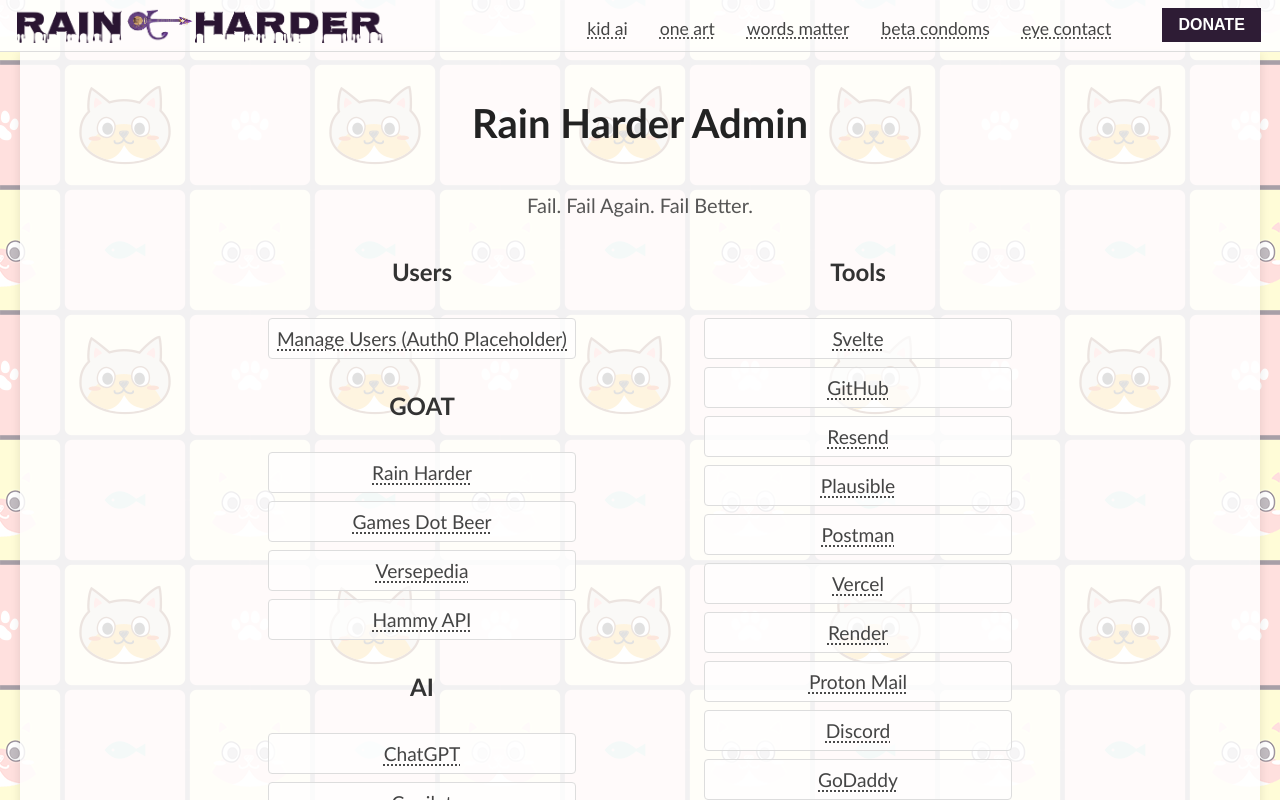
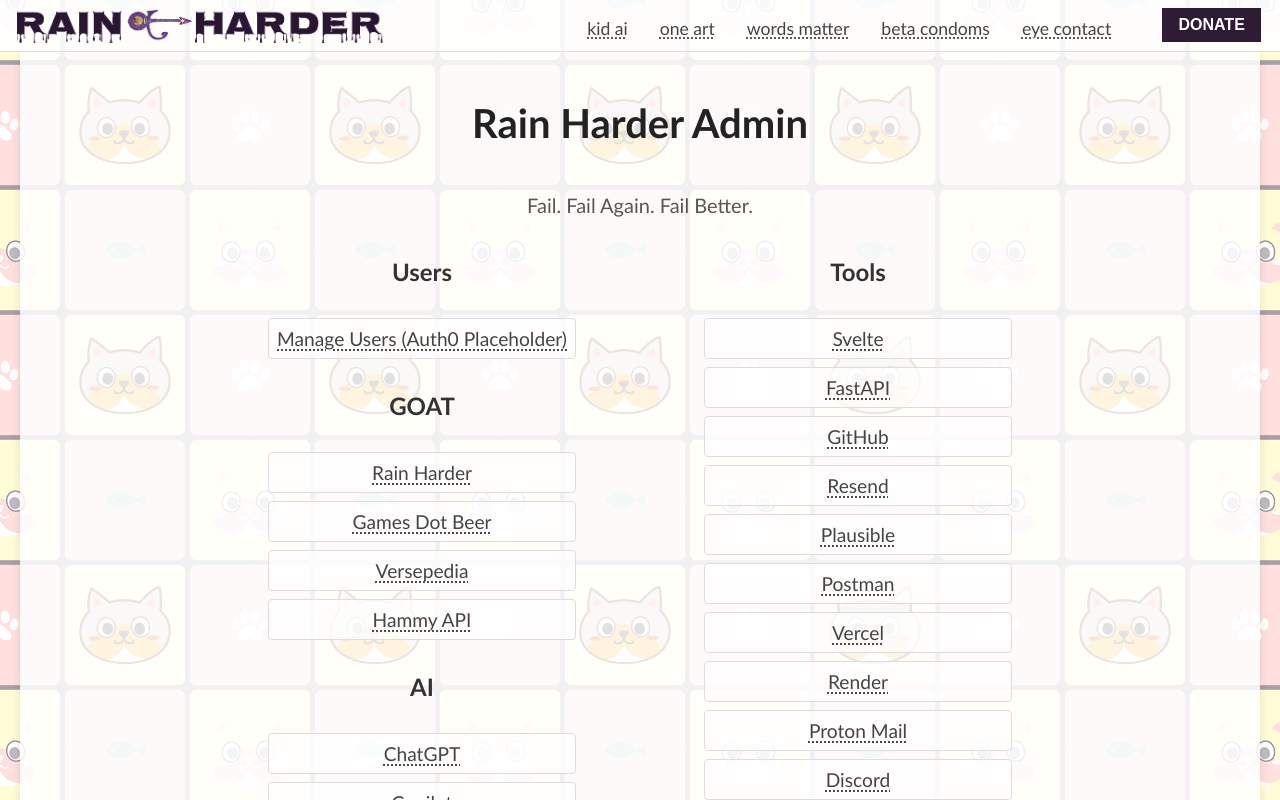
Before and after one commit to pocketsquare/rainharder, a SvelteKit app: page /admin in a window 1280 px wide. Shown: the top 800 px of the page. Built offline with nearby package versions, Linux system fonts and the light colour scheme.

Commit message:
FastAPI link

```diff
--- a/src/routes/admin/+page.svelte
+++ b/src/routes/admin/+page.svelte
@@ -55,12 +55,13 @@
       <h2>Tools</h2>
       <ul class="link-list">
         <li><a href="https://svelte.dev/">Svelte</a></li>
+        <li><a href="https://fastapi.tiangolo.com/">FastAPI</a></li>
         <li><a href="/github">GitHub</a></li>
         <li><a href="/resend">Resend</a></li>
         <li><a href="/plausible">Plausible</a></li>
         <li><a href="/postman">Postman</a></li>
         <li><a href="/vercel">Vercel</a></li>
-        <li><a href="/vercel">Render</a></li>
+        <li><a href="/render">Render</a></li>
         <li><a href="/proton-mail">Proton Mail</a></li>
         <li><a href="/discord">Discord</a></li>
         <li><a href="/godaddy">GoDaddy</a></li>
```
